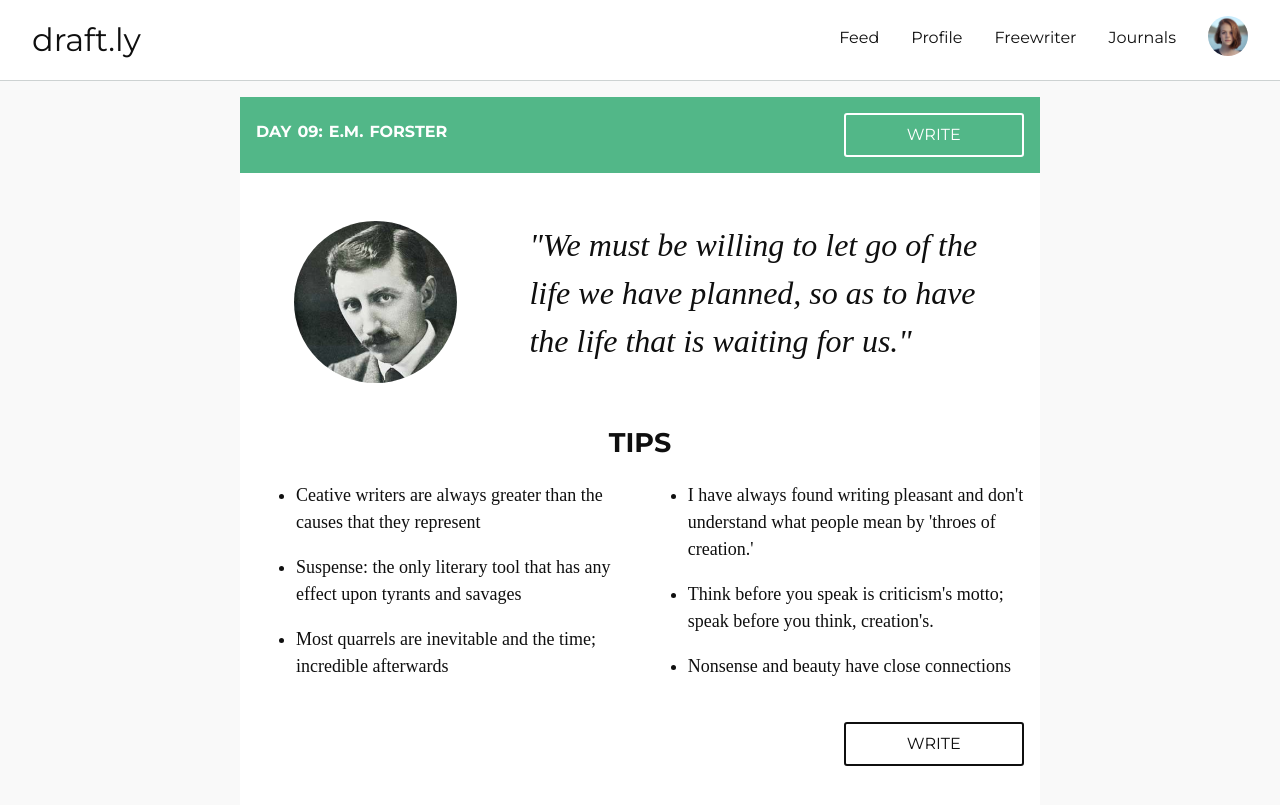
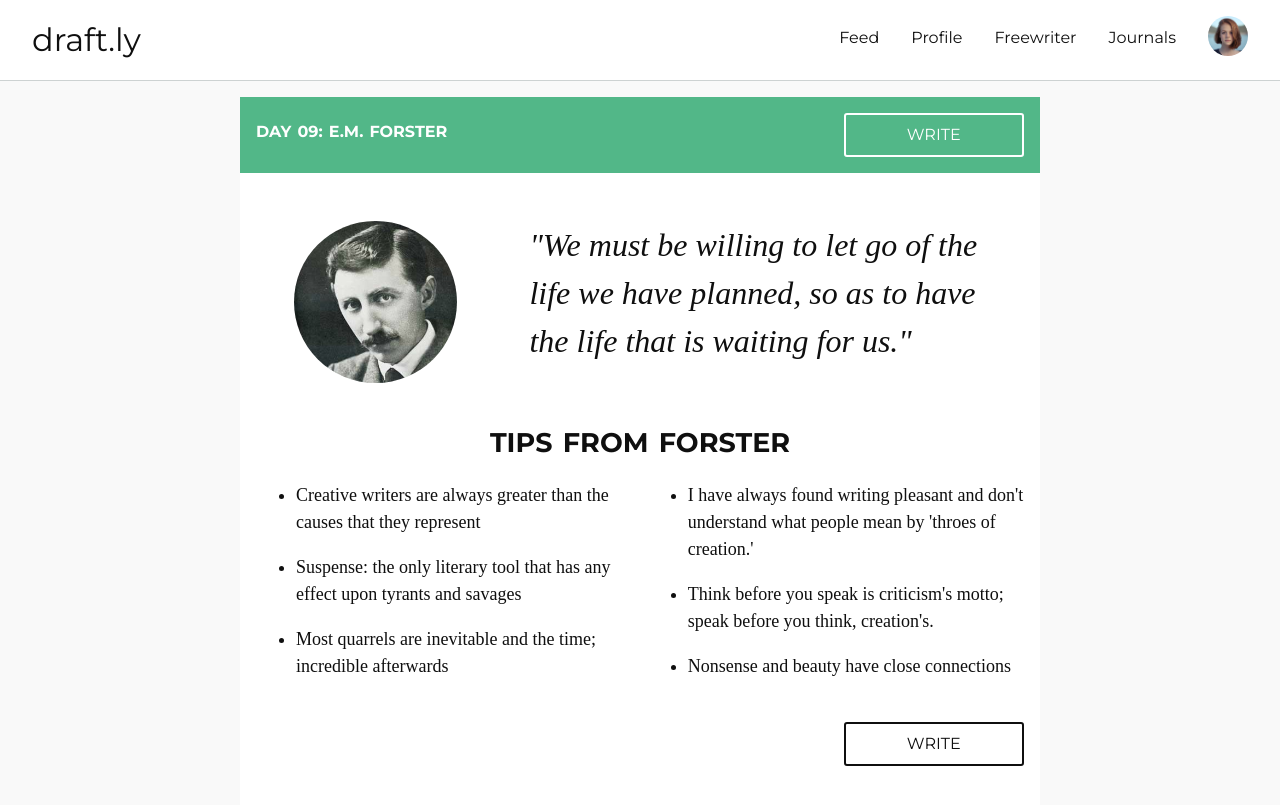
Before and after one commit to davidpowellme/draftly, a Jekyll site: the page built from essay-prompts.html, in a window 1280 px wide. Shown: the top 805 px of the page. Built offline with Jekyll 4.4.1, drawn with Linux system fonts in a browser that asks for light colours; nearby versions of some CDN libraries.

Commit message:
fixed typo forster

```diff
--- a/essay-prompts.html
+++ b/essay-prompts.html
@@ -28,12 +28,12 @@ permalink: ../essay-prompts/
 	</section>
 	<section class="tips">
 		<article>
-			<h2>Tips</h2>
+			<h2>Tips from Forster</h2>
 		</article>
 		<article class="col-sm-12 col-md-12 col-lg-6">
 			<div>
 				<ul>
-					<li>Ceative writers are always greater than the causes that they represent</li>
+					<li>Creative writers are always greater than the causes that they represent</li>
 					<li>Suspense: the only literary tool that has any effect upon tyrants and savages</li>
 					<li>Most quarrels are inevitable and the time; incredible afterwards</li>
 				</ul>
```
